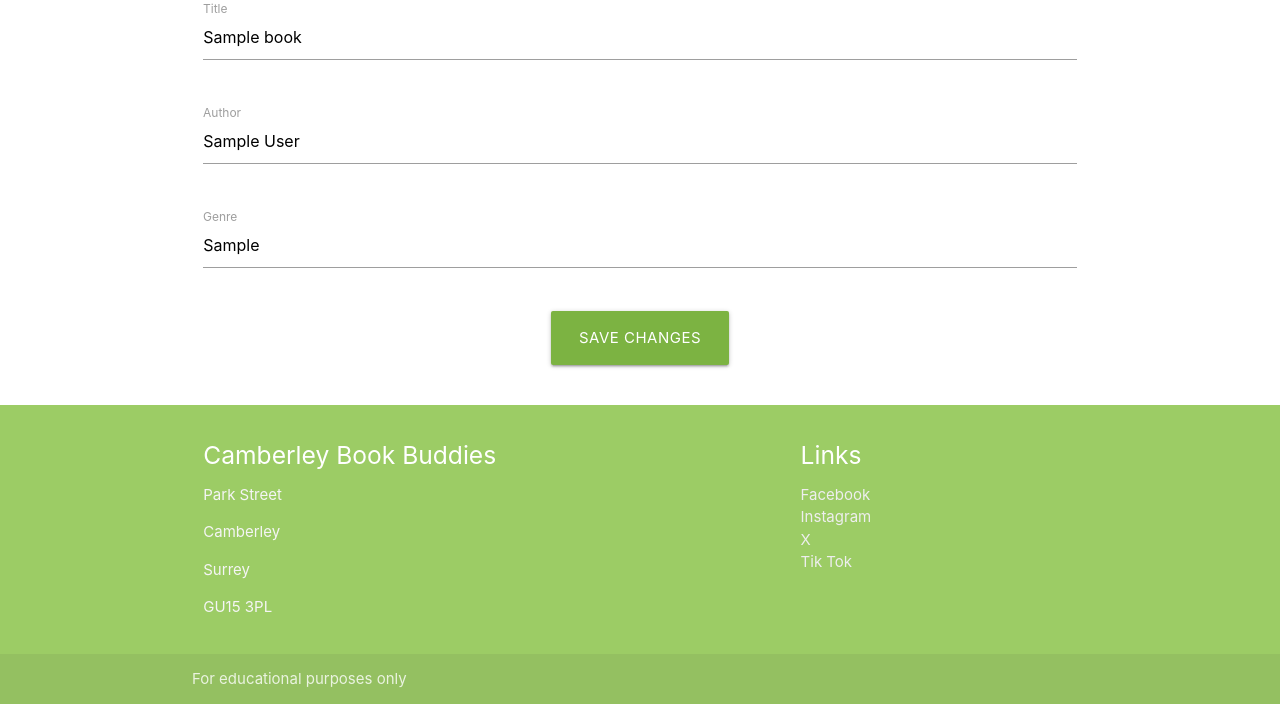
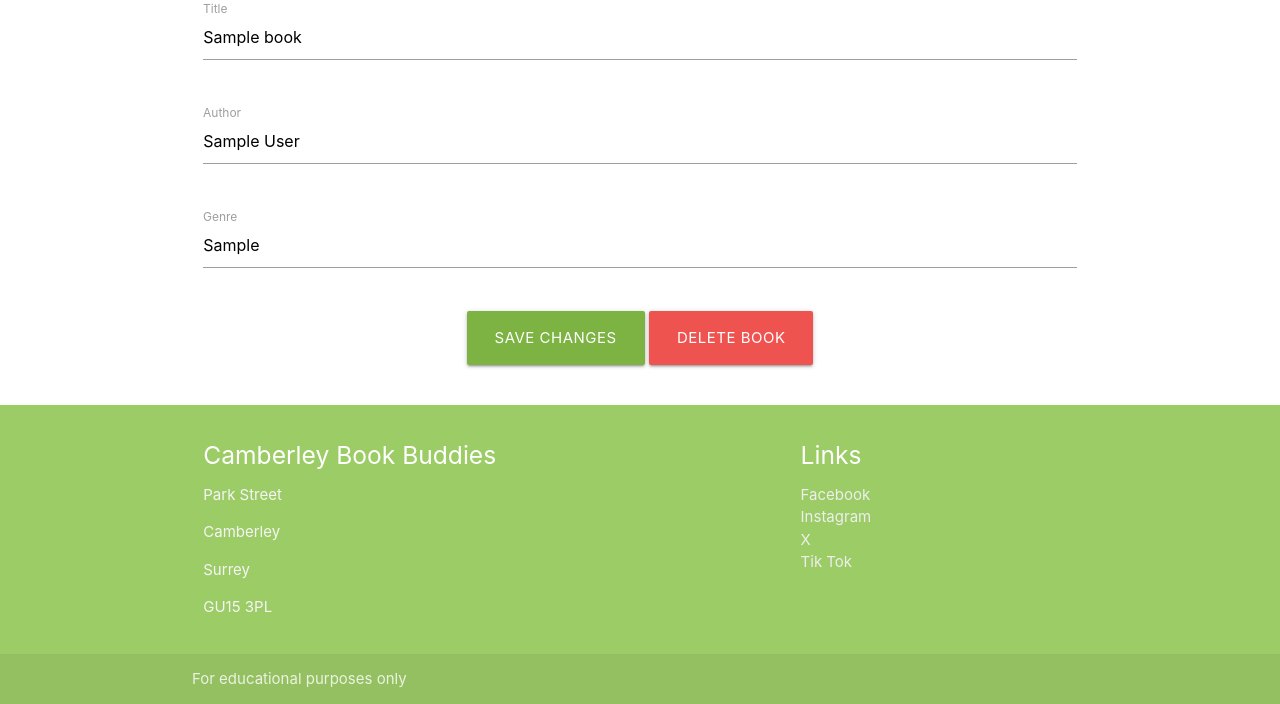
Before and after one commit to JCook22/camberley-book-buddies, a Flask app: page /edit_book/1 in a window 1280 px wide. Shown: the part 216-920 px from the top of the page. Run offline with Flask 2, Linux system fonts and the light colour scheme; tables that the repository leaves empty hold one stand-in row (values such as "Sample post").

Commit message:
Add functionality to delete records from the edit page

```diff
--- a/camberleybookbuddies/routes.py
+++ b/camberleybookbuddies/routes.py
@@ -36,6 +36,15 @@ def edit_book(book_id):
     return render_template("edit_book.html", book=book)
 
 
+@app.route("/delete_book/<int:book_id>")
+def delete_book(book_id):
+    book = Book.query.get_or_404(book_id)
+    db.session.delete(book)
+    db.session.commit()
+    return redirect(url_for("library"))
+
+
+
 @app.route("/search", methods=["GET", "POST"])
 def search():
     return render_template("search.html")
--- a/camberleybookbuddies/templates/edit_book.html
+++ b/camberleybookbuddies/templates/edit_book.html
@@ -32,6 +32,9 @@
               <button type="submit" class="btn-large light-green darken-1">
                 Save Changes
               </button>
+              <a href="{{ url_for('delete_book', book_id=book.id) }}" class="btn-large red lighten-1">
+                Delete Book
+              </a>
             </div>
           </div>
         </form>
```
